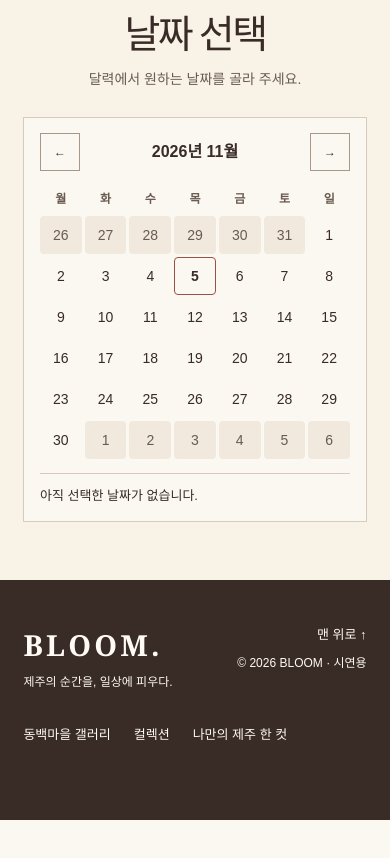
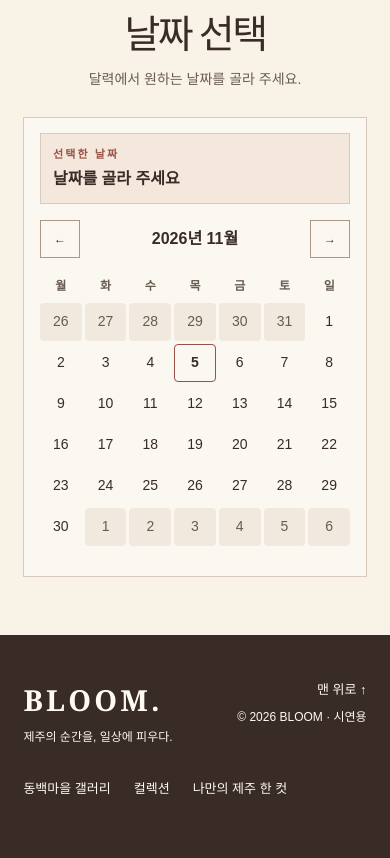
Before and after one commit to xujihua06-star/test, a Next.js app: page / in a window 390 px wide. Shown: the part 8480-9338 px from the top of the page. Before the commit the page ends 9300 px from the top, so only its background shows below. Built offline with nearby package versions, Linux system fonts and the light colour scheme.

Commit message:
달력에서 선택한 날짜를 눈에 띄게 표시

```diff
--- a/app/bloom.module.css
+++ b/app/bloom.module.css
@@ -291,10 +291,11 @@
 .calendarHeader h3 { margin: 0; font-size: clamp(16px, 4vw, 22px); font-weight: 700; }
 .calendarGrid { display: grid; grid-template-columns: repeat(7, minmax(0, 1fr)); gap: 3px; margin-block: 14px; }
 .weekday { padding-block: 5px; font-size: 12px; font-weight: 700; color: var(--muted); }
-.calendarDay { min-height: 38px; border: 1px solid transparent; border-radius: 4px; font-size: 14px; }
+.calendarDay { position: relative; min-height: 38px; border: 1px solid transparent; border-radius: 4px; font-size: 14px; }
 .calendarDay[data-outside] { color: var(--muted); background: #f1e9de; }
 .calendarDay:hover { background: #eee0d4; }
 .calendarDay[aria-current="date"] { border-color: var(--accent); font-weight: 700; }
 .calendarDay[aria-pressed="true"] { background: #784638; color: white; font-weight: 700; }
-.calendarSelection { flex-wrap: wrap; padding-top: 12px; border-top: 1px solid var(--line); text-align: left; }
-.calendarSelection p { margin: 0; font-size: 13px; }
+.calendarCheck { position: absolute; top: 1px; right: 3px; font-size: 10px; }
+.calendarSelection { flex-wrap: wrap; margin-bottom: 16px; padding: 12px; border: 1px solid var(--line); background: #f4e7dc; text-align: left; }
+.calendarSelection strong { display: block; margin-top: 3px; font-size: clamp(16px, 4vw, 21px); }
--- a/app/date-picker.tsx
+++ b/app/date-picker.tsx
@@ -41,6 +41,13 @@ export default function DatePicker() {
       <h2 id="calendar-title">날짜 선택</h2>
       <p className={styles.copy}>달력에서 원하는 날짜를 골라 주세요.</p>
       <div className={styles.calendar}>
+        <div className={styles.calendarSelection}>
+          <div role="status">
+            <p className={styles.eyebrow}>선택한 날짜</p>
+            <strong>{selected ? dayFormat.format(selected) : "날짜를 골라 주세요"}</strong>
+          </div>
+          {selected && <button className={styles.outline} onClick={() => setSelected(undefined)}>선택 해제</button>}
+        </div>
         <div className={styles.calendarHeader}>
           <button className={styles.outline} onClick={() => moveMonth(-1)} disabled={!month} aria-label="이전 달">←</button>
           <h3 id="calendar-month" aria-live="polite">{month ? monthFormat.format(month) : "달력 불러오는 중"}</h3>
@@ -50,6 +57,7 @@ export default function DatePicker() {
           {weekdays.map((day) => <span className={styles.weekday} key={day}>{day}</span>)}
           {days.map((day) => {
             const key = dayKey(day);
+            const isSelected = selected ? dayKey(selected) === key : false;
             return (
               <button
                 key={key}
@@ -57,20 +65,17 @@ export default function DatePicker() {
                 data-outside={day.getUTCMonth() !== month?.getUTCMonth() || undefined}
                 aria-label={dayFormat.format(day)}
                 aria-current={key === today ? "date" : undefined}
-                aria-pressed={selected ? dayKey(selected) === key : false}
+                aria-pressed={isSelected}
                 onClick={() => {
                   setSelected(day);
                   setMonth(new Date(Date.UTC(day.getUTCFullYear(), day.getUTCMonth(), 1)));
                 }}
               >
                 {day.getUTCDate()}
+                {isSelected && <span className={styles.calendarCheck} aria-hidden="true">✓</span>}
               </button>
             );
           })}
-        </div>
-        <div className={styles.calendarSelection}>
-          <p role="status">{selected ? "선택한 날짜 · " + dayFormat.format(selected) : "아직 선택한 날짜가 없습니다."}</p>
-          {selected && <button className={styles.outline} onClick={() => setSelected(undefined)}>선택 해제</button>}
         </div>
       </div>
     </section>
```
